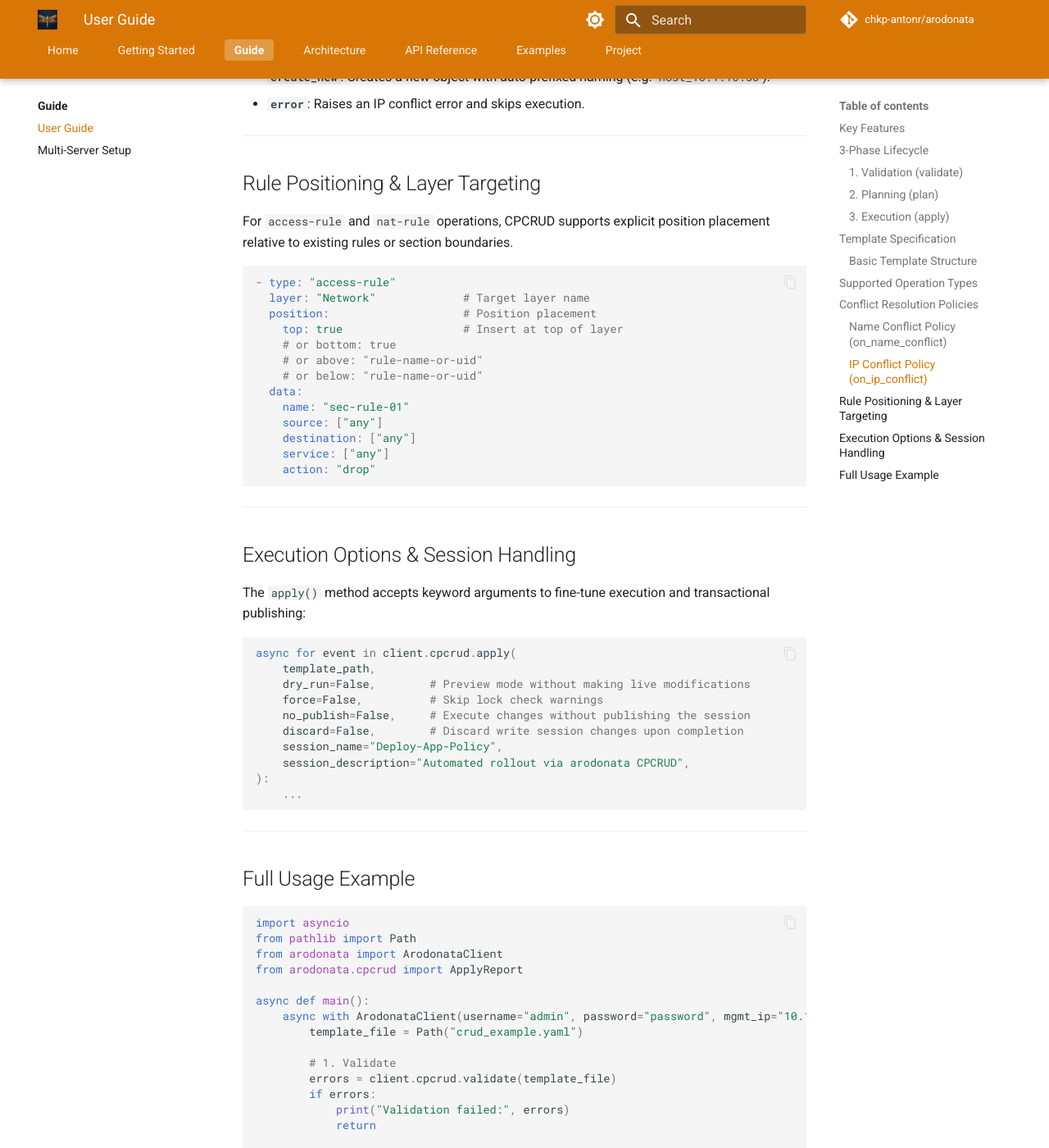
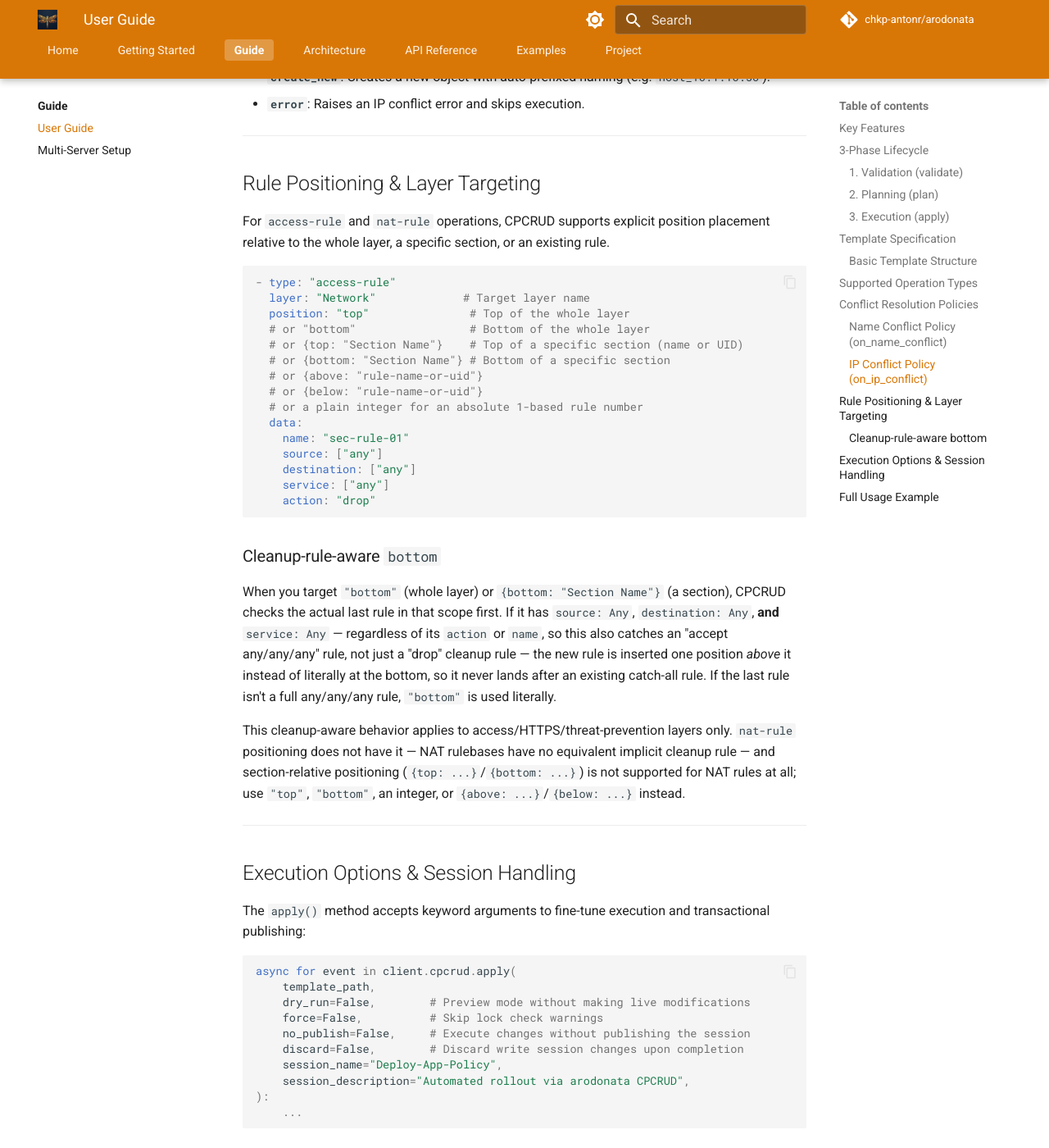
Before and after one commit to chkp-antonr/arodonata, an MkDocs documentation site: the page built from docs/user-guide/cpcrud.md, in a window 1280 px wide and 1400 px high, scrolled down 4197 px. Shown: the whole window at 82% size. Built offline with MkDocs 1.6.1 and Material for MkDocs 9.7.7, drawn with Linux system fonts in a browser that asks for light colours; comment, search, counter and statistics services are not loaded.

Commit message:
docs(cpcrud): document section/layer-relative rule positioning and cleanup-rule-aware bottom placement
Position now supports "top"/"bottom" against a whole layer, {top:/bottom:} against a
specific section, an absolute 1-based rule number, or {above:/below:} an existing rule.
Also documents cleanup-rule-aware "bottom": targeting the whole layer or a section's
bottom checks the actual last rule first and inserts above it instead of literally at
the bottom when it is a full any/any/any rule, scoped to access/HTTPS/threat-prevention
layers only (NAT has no equivalent implicit cleanup rule and no section-relative
positioning).

````diff
--- a/docs/user-guide/cpcrud.md
+++ b/docs/user-guide/cpcrud.md
@@ -166,16 +166,18 @@ Controls behavior when another object shares the requested IP address or subnet.
 
 ## Rule Positioning & Layer Targeting
 
-For `access-rule` and `nat-rule` operations, CPCRUD supports explicit position placement relative to existing rules or section boundaries.
+For `access-rule` and `nat-rule` operations, CPCRUD supports explicit position placement relative to the whole layer, a specific section, or an existing rule.
 
 ```yaml
 - type: "access-rule"
   layer: "Network"             # Target layer name
-  position:                    # Position placement
-    top: true                  # Insert at top of layer
-    # or bottom: true
-    # or above: "rule-name-or-uid"
-    # or below: "rule-name-or-uid"
+  position: "top"               # Top of the whole layer
+  # or "bottom"                 # Bottom of the whole layer
+  # or {top: "Section Name"}    # Top of a specific section (name or UID)
+  # or {bottom: "Section Name"} # Bottom of a specific section
+  # or {above: "rule-name-or-uid"}
+  # or {below: "rule-name-or-uid"}
+  # or a plain integer for an absolute 1-based rule number
   data:
     name: "sec-rule-01"
     source: ["any"]
@@ -183,6 +185,12 @@ For `access-rule` and `nat-rule` operations, CPCRUD supports explicit position p
     service: ["any"]
     action: "drop"
 ```
+
+### Cleanup-rule-aware `bottom`
+
+When you target `"bottom"` (whole layer) or `{bottom: "Section Name"}` (a section), CPCRUD checks the actual last rule in that scope first. If it has `source: Any`, `destination: Any`, **and** `service: Any` — regardless of its `action` or `name`, so this also catches an "accept any/any/any" rule, not just a "drop" cleanup rule — the new rule is inserted one position *above* it instead of literally at the bottom, so it never lands after an existing catch-all rule. If the last rule isn't a full any/any/any rule, `"bottom"` is used literally.
+
+This cleanup-aware behavior applies to access/HTTPS/threat-prevention layers only. `nat-rule` positioning does not have it — NAT rulebases have no equivalent implicit cleanup rule — and section-relative positioning (`{top: ...}`/`{bottom: ...}`) is not supported for NAT rules at all; use `"top"`, `"bottom"`, an integer, or `{above: ...}`/`{below: ...}` instead.
 
 ---
 
````
